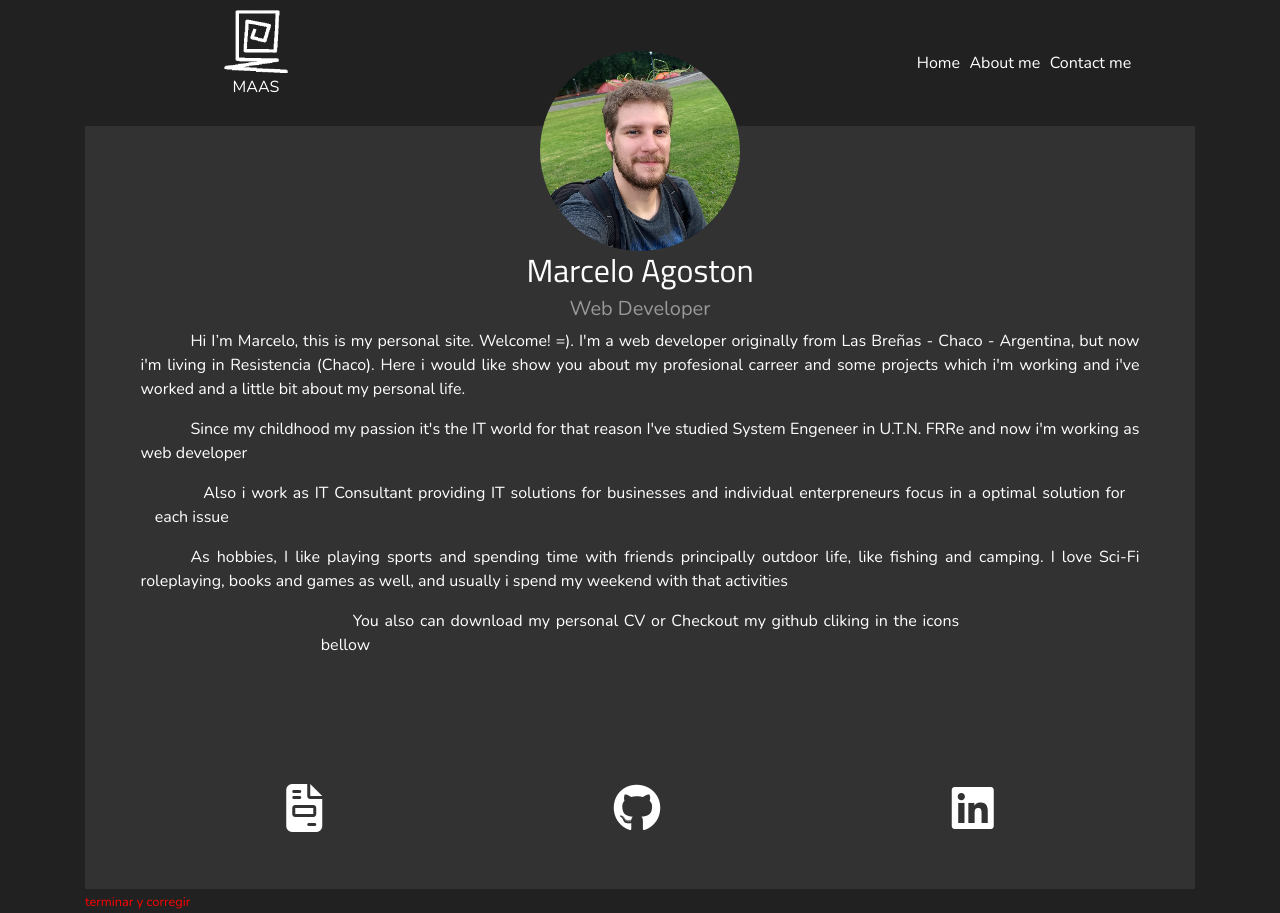
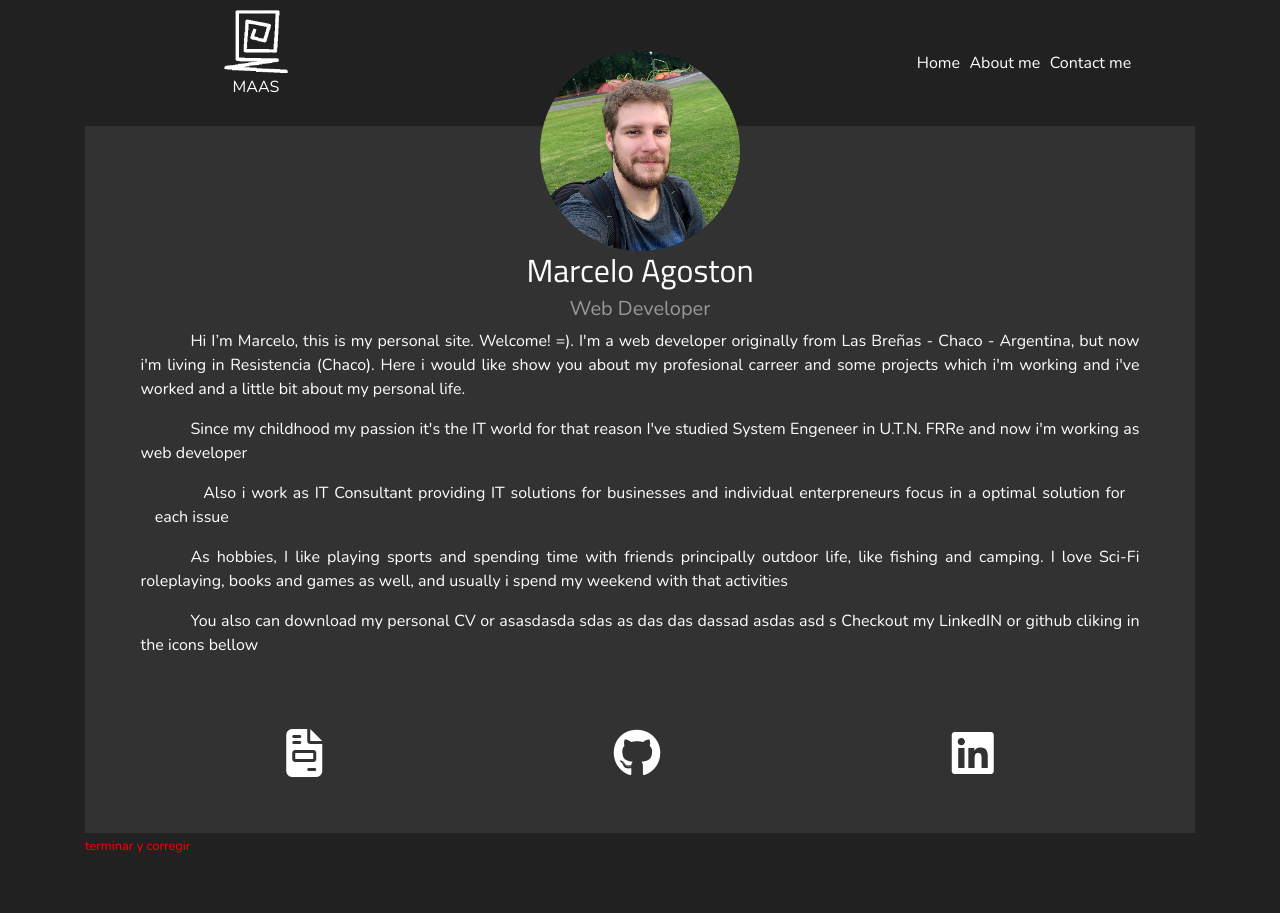
Before and after one commit to marceloagoston/marceloagoston.github.io, a plain HTML site: page about.html in a window 1280 px wide. After the commit the page ends 857 px from the top, so only its background shows below. Drawn offline with nearby package versions, Linux system fonts and the light colour scheme.

Commit message:
some UI improves

```diff
--- a/about.html
+++ b/about.html
@@ -51,7 +51,7 @@
 
 			<p>As hobbies, I like playing sports and spending time with friends principally outdoor life, like fishing and camping. I love Sci-Fi roleplaying, books and games as well, and usually i spend my weekend with that activities</p>
 
-			<p>You also can download my personal CV or Checkout my github cliking in the icons bellow</p>
+			<p>You also can download my personal CV or  asasdasda sdas as das das dassad asdas asd s Checkout my LinkedIN or github cliking in the icons bellow</p>
 		</section>
 
 		<section class="work icon_sec">
--- a/assets/main.css
+++ b/assets/main.css
@@ -116,6 +116,7 @@ section h5{
 .icon_sec{
 	display: flex;
 	justify-content: space-around;
+	padding-top: 0;
 }
 .fnt_sz_3{
 	font-size: 3em;
```
